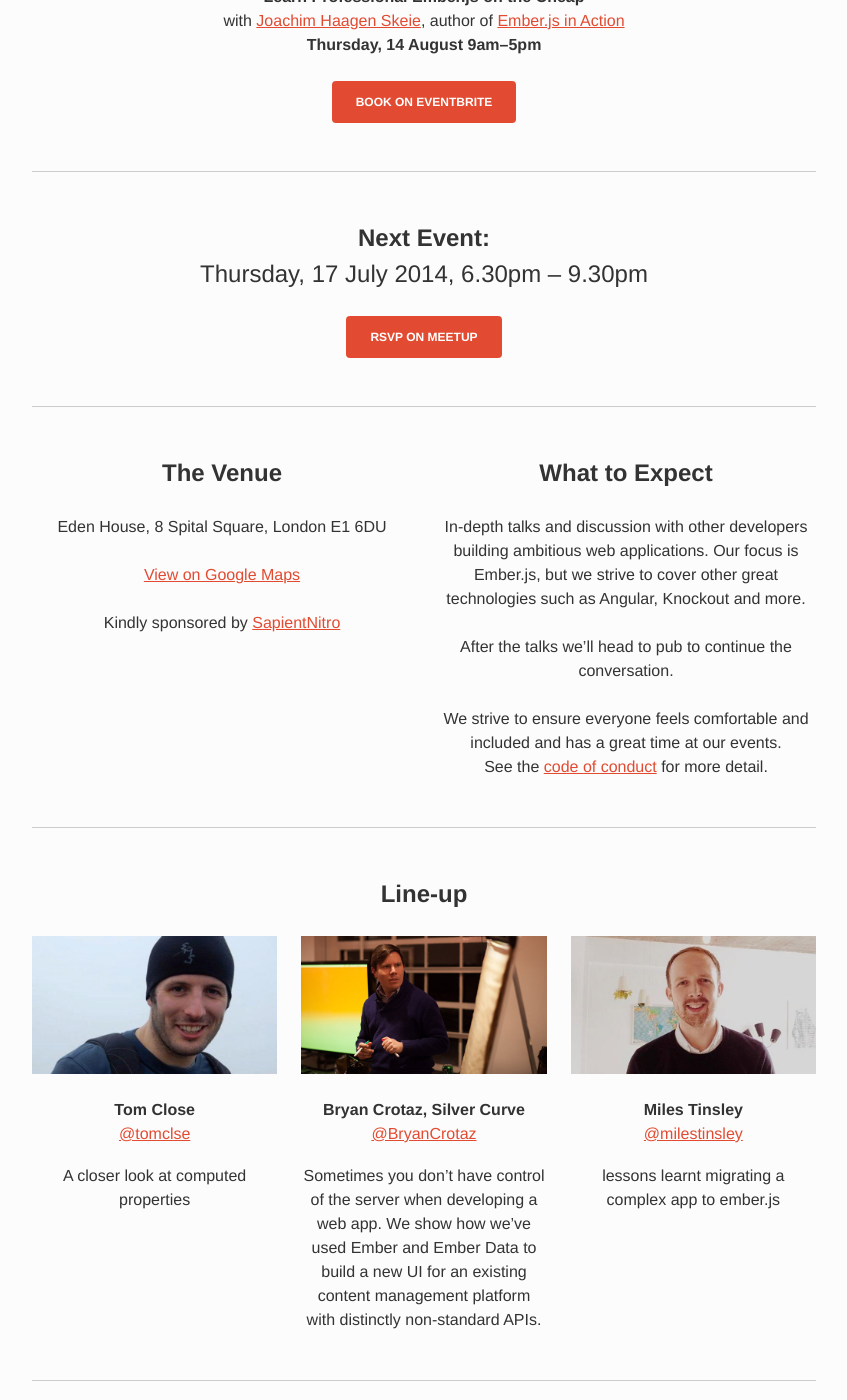
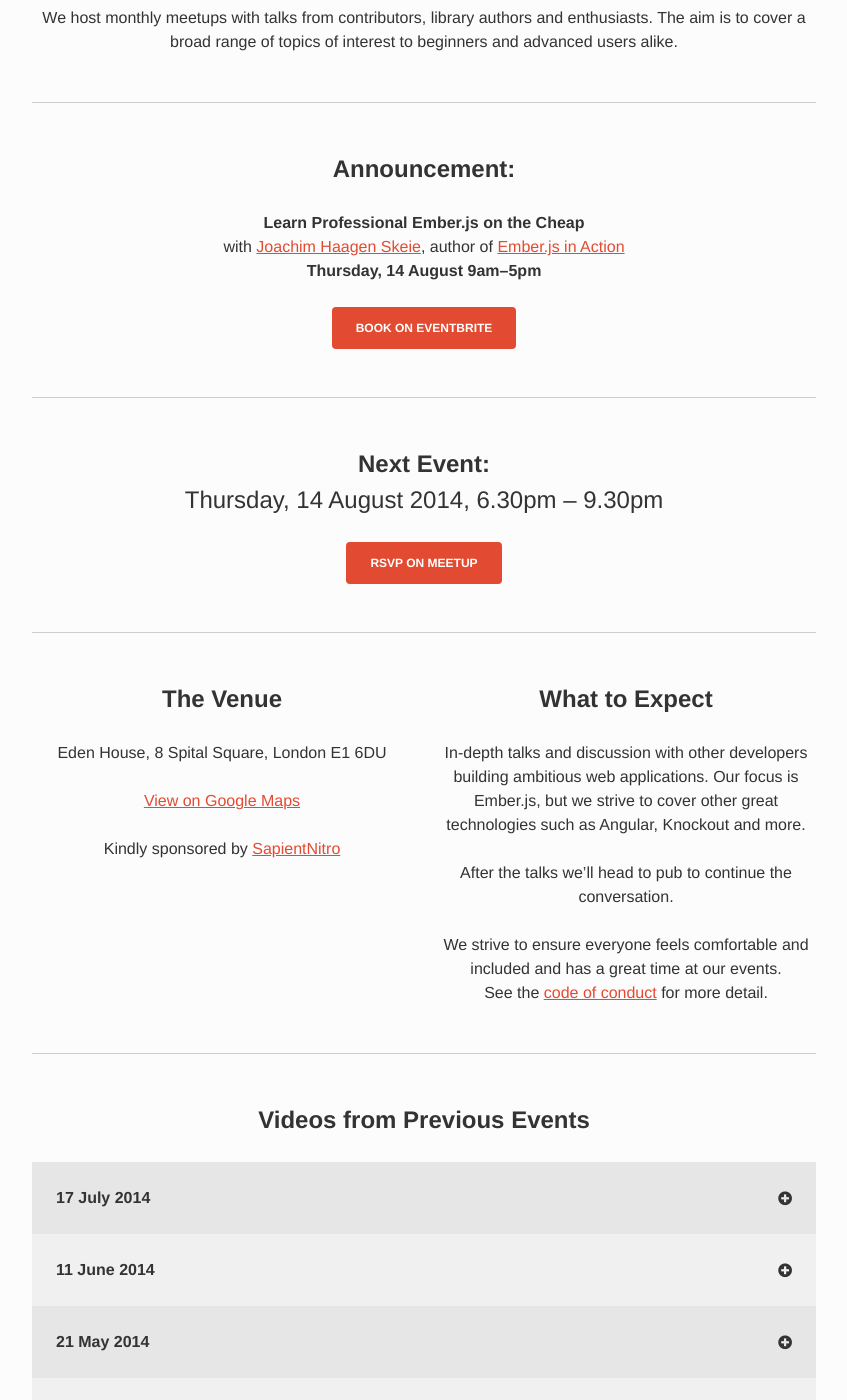
Before and after one commit to emberlondon/emberlondon.github.io, a Jekyll site: the page built from index.html, in a window 1280 px wide and 1400 px high, scrolled down 497 px. Shown: the whole window, without its empty margins (216-1063 px from the left). Built offline with Jekyll 4.4.1, drawn with Linux system fonts in a browser that asks for light colours; nearby versions of some CDN libraries.

Commit message:
Update for Aug 2014, add new Tomster

```diff
--- a/_data/next-event.yml
+++ b/_data/next-event.yml
@@ -1,16 +1,3 @@
-date: Thursday, 17 July 2014
+date: Thursday, 14 August 2014
 time: 6.30pm – 9.30pm
 location: Eden House, 8 Spital Square, London E1 6DU
-talks:
-  - speaker_name: Tom Close
-    speaker_twitter: tomclse
-    info: 'A closer look at computed properties'
-    image: images/speakers/tom-close.jpg
-  - speaker_name: 'Bryan Crotaz, Silver Curve'
-    speaker_twitter: BryanCrotaz
-    info: 'Sometimes you don’t have control of the server when developing a web app. We show how we’ve used Ember and Ember Data to build a new UI for an existing content management platform with distinctly non-standard APIs.'
-    image: images/speakers/bryan.jpg
-  - speaker_name: Miles Tinsley
-    speaker_twitter: milestinsley
-    info: 'lessons learnt migrating a complex app to ember.js'
-    image: images/speakers/miles.jpg
--- a/_data/previous-events.yml
+++ b/_data/previous-events.yml
@@ -1,3 +1,17 @@
+- date: 17 July 2014
+  talks:
+  - speaker_name: Tom Close
+    speaker_twitter: tomclse
+    info: 'A closer look at computed properties'
+    image: images/speakers/tom-close.jpg
+  - speaker_name: 'Bryan Crotaz, Silver Curve'
+    speaker_twitter: BryanCrotaz
+    info: 'Sometimes you don’t have control of the server when developing a web app. We show how we’ve used Ember and Ember Data to build a new UI for an existing content management platform with distinctly non-standard APIs.'
+    image: images/speakers/bryan.jpg
+  - speaker_name: Miles Tinsley
+    speaker_twitter: milestinsley
+    info: 'lessons learnt migrating a complex app to ember.js'
+    image: images/speakers/miles.jpg
 - date: 11 June 2014
   talks:
   - speaker_name: Alex Speller
--- a/_includes/banner.html
+++ b/_includes/banner.html
@@ -1,5 +1,5 @@
 <header class="banner">
   <div class="container">
-    <img class="banner-logo" src="images/ember-logo.svg">
+    <img class="banner-logo" src="images/london-tomster.png">
   </div>
 </header>
```
Also changed, not shown: images/london-tomster.png (added).
